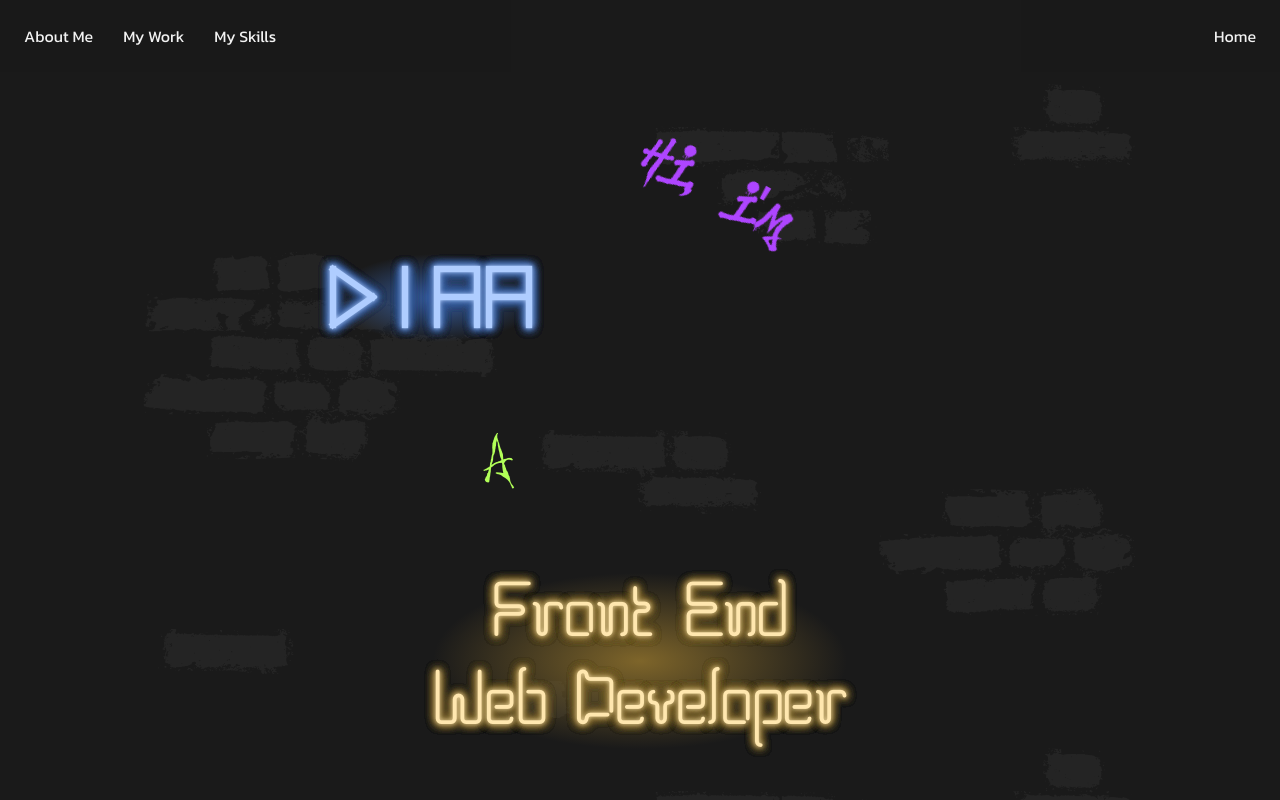
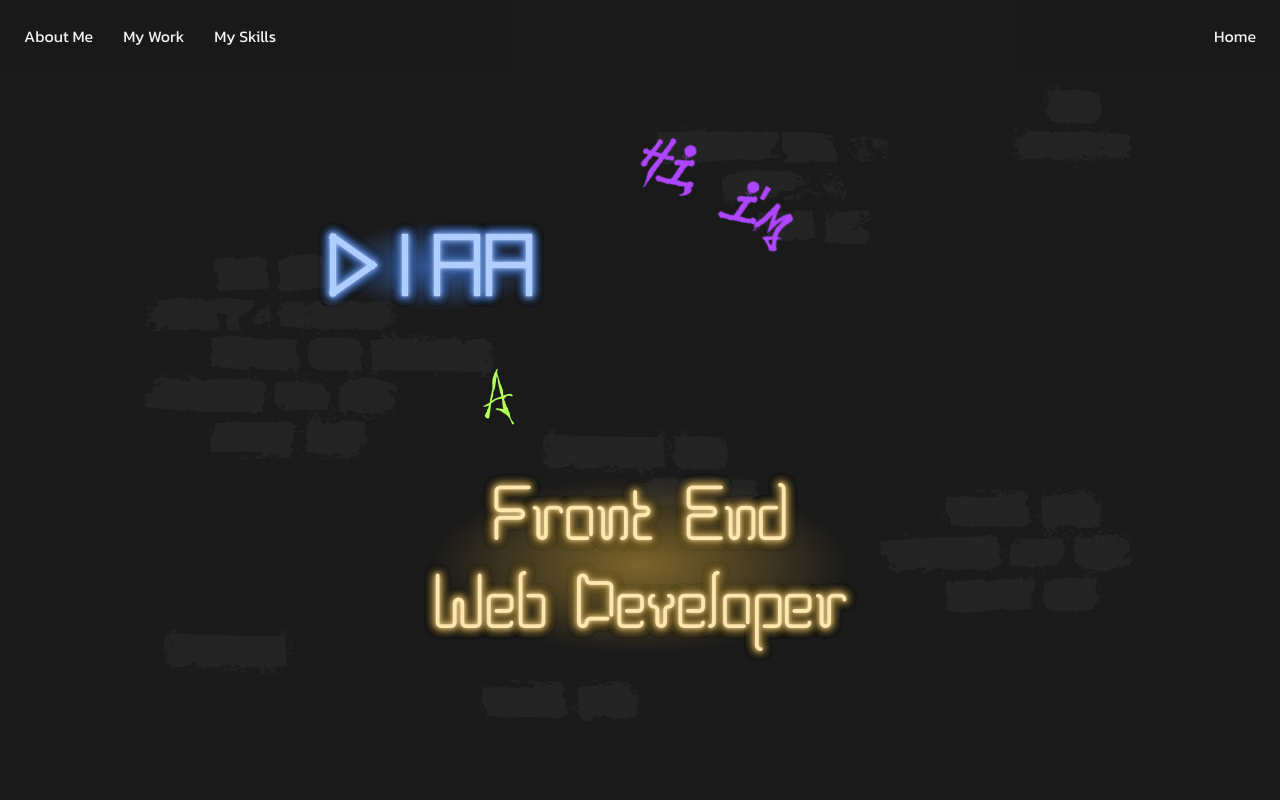
Before and after one commit to Diaa-E/portfolio, a React (Vite) app: page /web in a window 1280 px wide. Shown: the top 800 px of the page. Built offline with nearby package versions, Linux system fonts and the light colour scheme.

Commit message:
Reduce hero title gap

```diff
--- a/src/components/HeroWeb.module.css
+++ b/src/components/HeroWeb.module.css
@@ -11,7 +11,7 @@
     flex-direction: column;
     align-items: flex-start;
     text-align: left;
-    gap: 5rem;
+    gap: 3rem;
 }
 
 .graffiti-one{
```
